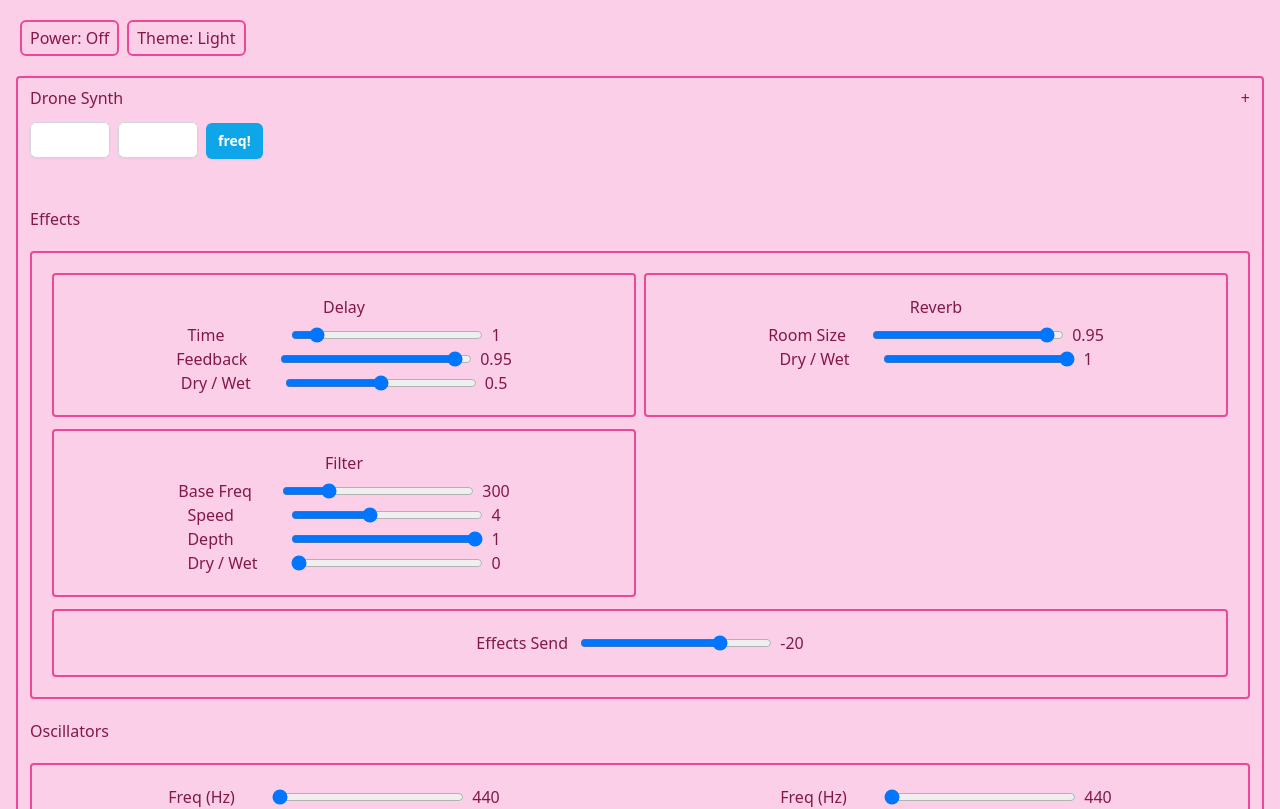
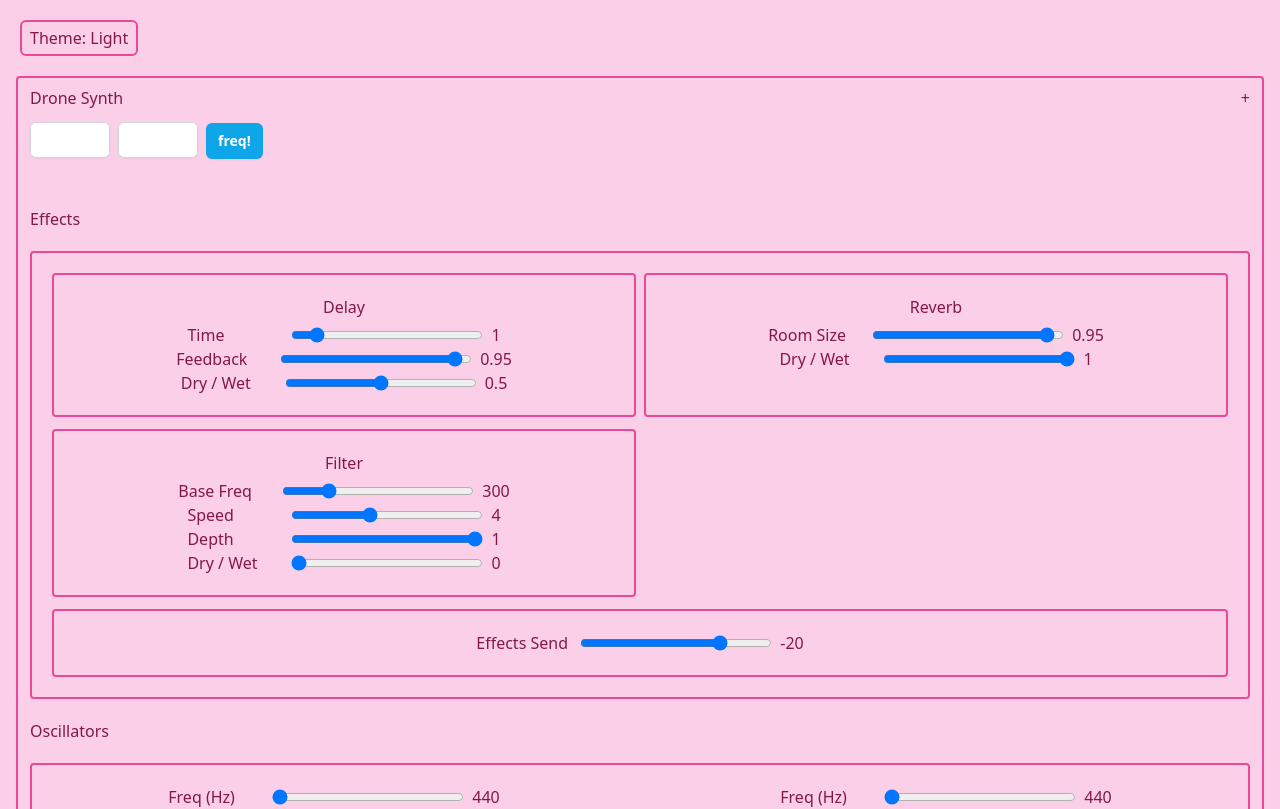
Before and after one commit to daveknapik/tone-drone, a React (Vite) app: page / in a window 1280 px wide. Shown: the top 809 px of the page. Built offline with nearby package versions, Linux system fonts and the light colour scheme.

Commit message:
Removed button to turn the whole thing on, just doing that from first Osc on now

```diff
--- a/src/App.tsx
+++ b/src/App.tsx
@@ -9,9 +9,11 @@ function App() {
   const [isDarkMode, toggleDarkMode] = useDarkMode();
   const [isAudioEnabled, setIsAudioEnabled] = useState(false);
 
-  const handleStart = async () => {
+  const handleBrowserAudioStart = async () => {
     try {
-      await Tone.start();
+      if (!isAudioEnabled) {
+        await Tone.start();
+      }
     } catch {
       setIsAudioEnabled(false);
     } finally {
@@ -24,21 +26,13 @@ function App() {
       <div className="flex space-x-2 my-5 ml-5">
         <button
           className="border-2 rounded-md border-pink-500 dark:border-sky-300 px-2 py-1"
-          onClick={() => {
-            void handleStart();
-          }}
-        >
-          Power: {isAudioEnabled ? "On" : "Off"}
-        </button>
-        <button
-          className="border-2 rounded-md border-pink-500 dark:border-sky-300 px-2 py-1"
           onClick={toggleDarkMode}
         >
           Theme: {isDarkMode ? "Dark" : "Light"}
         </button>
       </div>
       <div className="m-4">
-        <DroneSynth />
+        <DroneSynth handleBrowserAudioStart={handleBrowserAudioStart} />
       </div>
     </div>
   );
--- a/src/components/DroneSynth.tsx
+++ b/src/components/DroneSynth.tsx
@@ -19,9 +19,13 @@ import AutoFilter from "./AutoFilter";
 
 interface DroneSynthProps {
   oscillatorCount?: number;
+  handleBrowserAudioStart: () => Promise<void>;
 }
 
-function DroneSynth({ oscillatorCount = 6 }: DroneSynthProps) {
+function DroneSynth({
+  handleBrowserAudioStart,
+  oscillatorCount = 6,
+}: DroneSynthProps) {
   const [minFreq, setMinFreq] = useState(440);
   const [maxFreq, setMaxFreq] = useState(454);
 
@@ -110,6 +114,7 @@ function DroneSynth({ oscillatorCount = 6 }: DroneSynthProps) {
               maxFreq={maxFreq}
               oscillator={oscillator.oscillator}
               channel={oscillator.channel}
+              handleBrowserAudioStart={handleBrowserAudioStart}
             />
           ))}
         </div>
--- a/src/components/Oscillator.tsx
+++ b/src/components/Oscillator.tsx
@@ -4,17 +4,19 @@ import Slider from "./Slider";
 import WaveformSelector from "./WaveformSelector";
 
 interface OscillatorProps {
+  channel: Tone.Channel;
+  handleBrowserAudioStart: () => Promise<void>;
+  maxFreq: number;
   minFreq: number;
-  maxFreq: number;
   oscillator: Tone.Oscillator;
-  channel: Tone.Channel;
 }
 
 function Oscillator({
+  channel,
+  handleBrowserAudioStart,
+  maxFreq,
   minFreq,
-  maxFreq,
   oscillator,
-  channel,
 }: OscillatorProps) {
   // Tone.Oscillator properties
   const [frequency, setFrequency] = useState(minFreq);
@@ -27,6 +29,8 @@ function Oscillator({
   const [isPlaying, setIsPlaying] = useState(false);
 
   const toggleAudio = (): void => {
+    void handleBrowserAudioStart();
+
     if (isPlaying) {
       oscillator?.stop();
       setIsPlaying(false);
```
